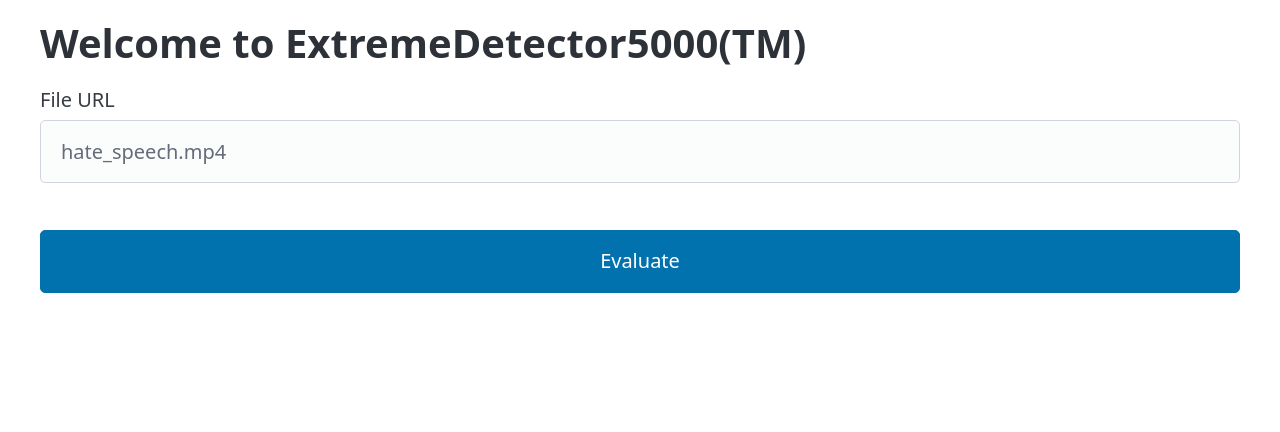
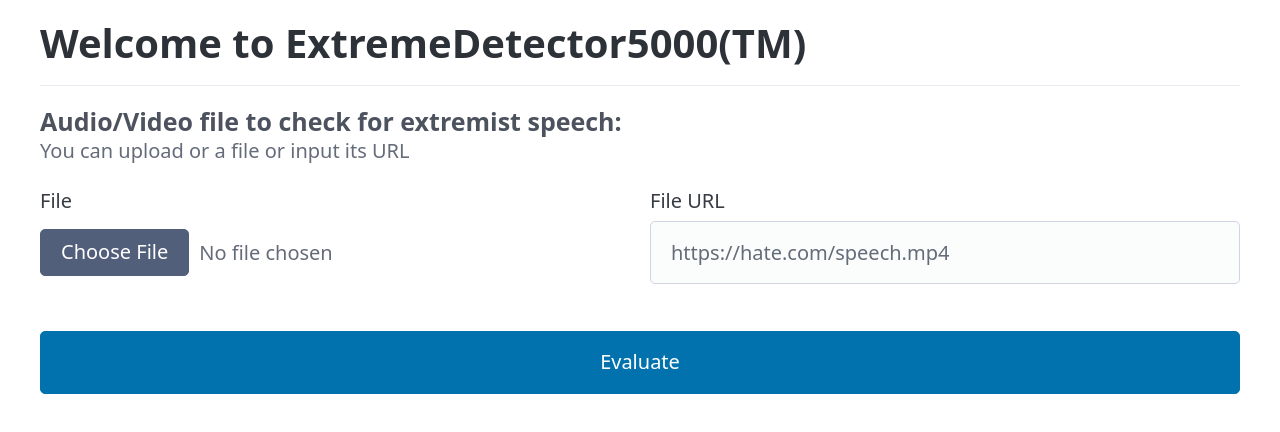
Before and after one commit to bewuwy/burtcore-junction, a SvelteKit app in the folder web-ui/: page / in a window 1280 px wide. Shown: the top 432 px of the page. Built offline with nearby package versions, Linux system fonts and the light colour scheme.

Commit message:
simple submit/result page

```diff
--- /dev/null
+++ b/web-ui/src/lib/utils.ts
@@ -0,0 +1,33 @@
+export function validateUrl(url: string, allowEmpty: boolean = false): { valid: boolean; error: string } {
+	if (!url || url.trim() === '') {
+		if (allowEmpty) {
+			return {
+				valid: true,
+				error: ''
+			};
+		}
+		return {
+			valid: false,
+			error: 'File URL is required'
+		};
+	}
+
+	try {
+		const urlObj = new URL(url);
+		if (urlObj.protocol !== 'http:' && urlObj.protocol !== 'https:') {
+			return {
+				valid: false,
+				error: 'File URL must use http or https protocol'
+			};
+		}
+		return {
+			valid: true,
+			error: ''
+		};
+	} catch {
+		return {
+			valid: false,
+			error: 'Invalid URL format'
+		};
+	}
+}
--- /dev/null
+++ b/web-ui/src/routes/+page.server.ts
@@ -0,0 +1,65 @@
+import type { Actions } from '@sveltejs/kit';
+import { fail } from '@sveltejs/kit';
+import { CLASSIFIER_SERVER } from '$env/static/private';
+
+export const actions = {
+	submit: async ({ request }) => {
+		// Get the form data
+		const formData = await request.formData();
+
+		const fileUrl = formData.get('file_url');
+		const file = formData.get('file');
+
+		console.log('File URL:', fileUrl);
+		console.log('File:', file);
+
+		// Prepare data to send to classifier server
+		const classifierFormData = new FormData();
+
+		if (file && file instanceof File && file.size > 0) {
+			// If file is uploaded, send the file
+			classifierFormData.append('file', file);
+		} else if (fileUrl) {
+			// If file URL is provided, send the URL
+			classifierFormData.append('file_url', fileUrl as string);
+		}
+
+
+		// TESTING
+		return {
+			success: true,
+			result: {
+				"hate": true
+			}
+		};
+
+		try {
+			// Send to classifier server
+			const response = await fetch(`${CLASSIFIER_SERVER}/evaluate`, {
+				method: 'POST',
+				body: classifierFormData
+			});
+
+			if (!response.ok) {
+				const errorText = await response.text();
+				console.error('Classifier server error:', errorText);
+				return fail(500, {
+					error: `Classifier server error: ${response.status} ${response.statusText}`
+				});
+			}
+
+			const result = await response.json();
+			console.log('Classifier result:', result);
+
+			return {
+				success: true,
+				result
+			};
+		} catch (err) {
+			console.error('Failed to connect to classifier server:', err);
+			return fail(500, {
+				error: 'Failed to connect to classifier server'
+			});
+		}
+	}
+} satisfies Actions;
--- a/web-ui/src/routes/+page.svelte
+++ b/web-ui/src/routes/+page.svelte
@@ -1,18 +1,100 @@
+<script lang="ts">
+  import { enhance } from "$app/forms";
+  import { validateUrl } from "$lib/utils";
+
+  type FormResult = {
+    success?: boolean;
+    result?: any;
+    error?: string;
+  };
+
+  export let form: FormResult | null = null;
+
+  let loading = false;
+  let error = "";
+</script>
+
 <h1>Welcome to ExtremeDetector5000(TM)</h1>
+<hr/>
 
-<form>
-  <fieldset>
+<form
+  method="POST"
+  action="?/submit"
+  enctype="multipart/form-data"
+  use:enhance={({ formData }) => {
+    const fileUrl = formData.get('file_url') as string;
+    const file = formData.get('file') as File;
+
+    const hasFile = file && file.size > 0;
+    const validation = validateUrl(fileUrl, hasFile);
+
+    if (!hasFile && (!fileUrl || fileUrl.trim() === '')) {
+      error = 'Please provide either a file or a file URL';
+      return async () => {};
+    }
+
+    if (!validation.valid) {
+      error = validation.error;
+      return async () => {}; // Cancel the submission
+    }
+
+    console.log("Form submission started");
+    loading = true;
+    error = "";
+    return async ({ update }) => {
+      console.log("Form submission completed");
+      await update();
+      loading = false;
+    };
+  }}
+>
+
+<hgroup>
+
+  <h4>Audio/Video file to check for extremist speech:</h4>
+  <p>You can upload or a file or input its URL</p>
+</hgroup>
+
+  <fieldset class="grid">
+    <label>
+      File
+      <input type="file" name="file" />
+    </label>
+
     <label>
       File URL
       <input
+        type="text"
         name="file_url"
-        placeholder="hate_speech.mp4"
+        placeholder="https://hate.com/speech.mp4"
       />
     </label>
   </fieldset>
 
-  <input
-    type="submit"
-    value="Evaluate"
-  />
+  <input type="submit" value="Evaluate" disabled={loading} />
 </form>
+
+{#if loading}
+  <p aria-busy="true">Processing... Please wait.</p>
+{/if}
+
+{#if error}
+  <article style="background-color: var(--pico-form-element-invalid-border-color); padding: 1rem;">
+    <h2>Error</h2>
+    <p>{error}</p>
+  </article>
+{/if}
+
+{#if form?.error}
+  <article style="background-color: var(--pico-form-element-invalid-border-color); padding: 1rem;">
+    <h2>Server Error</h2>
+    <p>{form.error}</p>
+  </article>
+{/if}
+
+{#if form?.success && form?.result}
+  <article>
+    <h2>Classification Result</h2>
+    <pre>{JSON.stringify(form.result, null, 2)}</pre>
+  </article>
+{/if}
```
Also changed, not shown: 1 other file (tests, documents, lock files or other folders).
